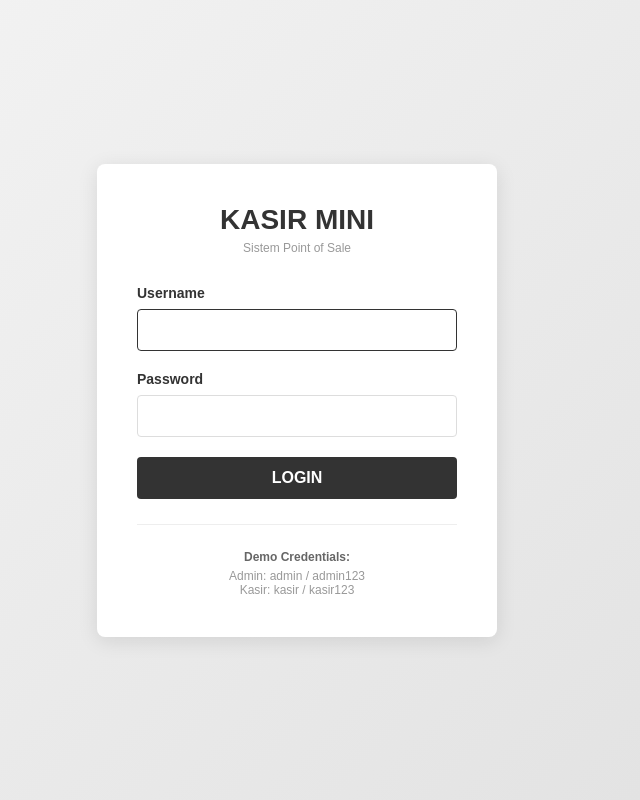
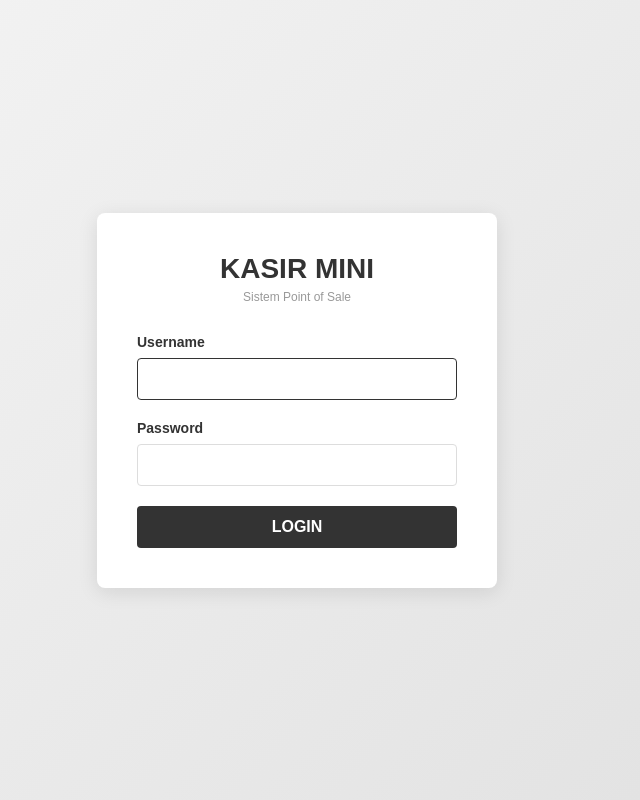
Before and after one commit to ranggashter/pos-tugas, a PHP site: page /login.php in a window 1280 px wide. Shown: the whole page, without its empty margins (343-983 px from the left). Run offline with PHP 8.4, Linux system fonts and the light colour scheme.

Commit message:
hapus text di login

```diff
--- a/login.php
+++ b/login.php
@@ -103,12 +103,6 @@ if (isset($_SESSION['login_error'])) {
             </div>
             <button type="submit" class="btn-login">LOGIN</button>
         </form>
-
-        <div class="demo-info">
-            <strong>Demo Credentials:</strong>
-            Admin: admin / admin123<br>
-            Kasir: kasir / kasir123
-        </div>
     </div>
 </body>
 </html>
```
